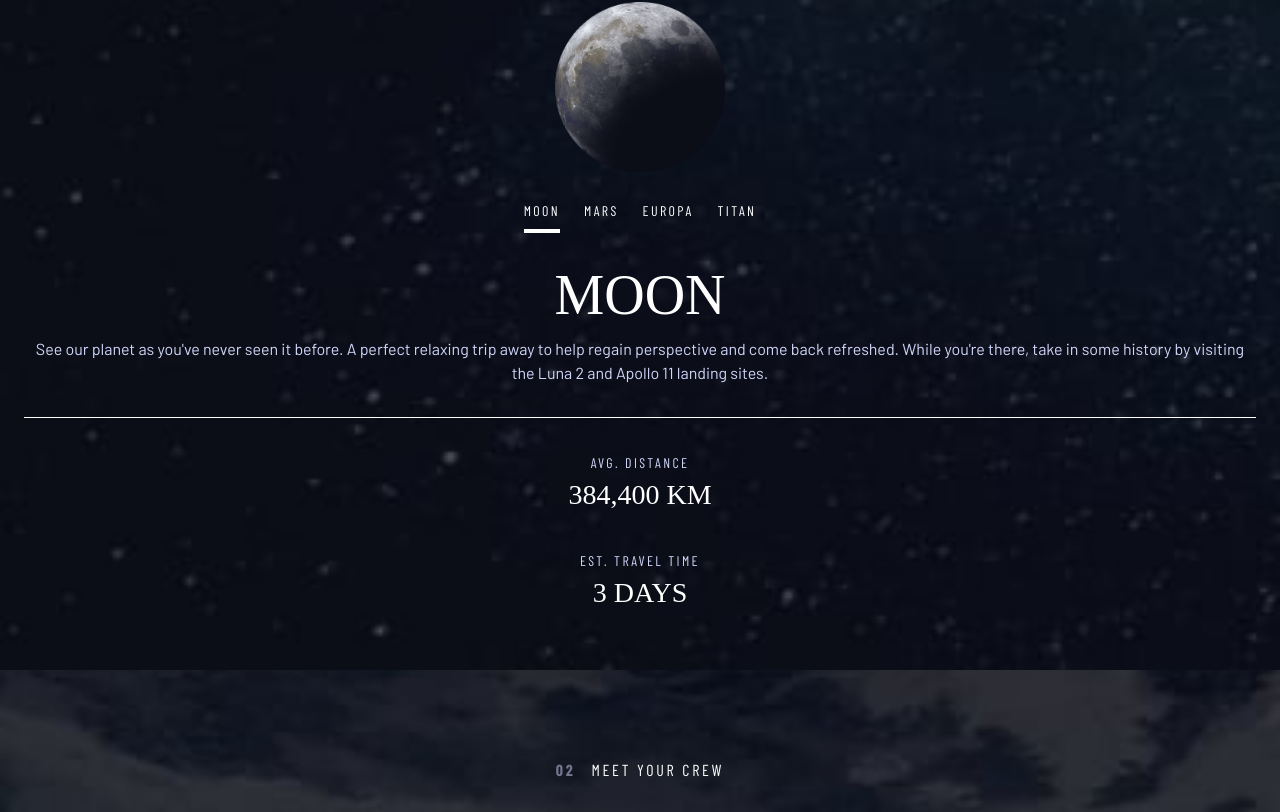
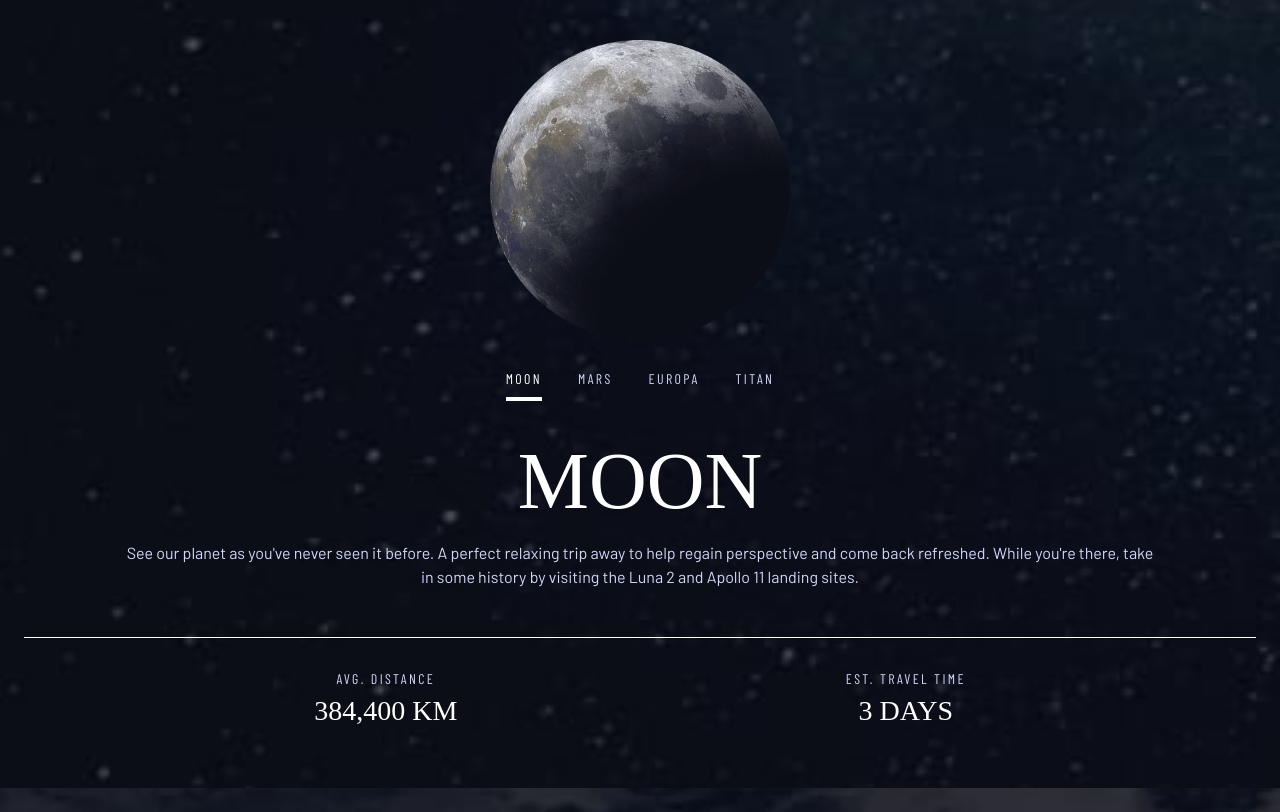
Before and after one commit to EduardoReisUX/space-tourism, a Svelte app: page / in a window 1280 px wide. Shown: the part 1099-1911 px from the top of the page. Built offline with nearby package versions, Linux system fonts and the light colour scheme; a web font is replaced by a local one.

Commit message:
feat: add tablet responsivity to destination section

```diff
--- a/src/components/Destination/Destination.svelte
+++ b/src/components/Destination/Destination.svelte
@@ -9,22 +9,21 @@
 </script>
 
 <section
-  class="relative min-h-screen flex flex-col px-6 mx-auto items-center w-full pt-[5.5rem] pb-14"
+  class="relative min-h-screen flex flex-col px-6 mx-auto items-center w-full pt-[5.5rem] pb-14
+  md:items-start"
+  id="destination"
 >
   <Background section="destination" />
   <ProgressTracker step="01" />
 
   <div
-    class="mt-8 flex flex-col items-center text-brand-white border-b border-brand-white pb-8"
+    class="mt-8 flex flex-col items-center text-brand-white border-b border-brand-white pb-8
+    md:px-24 md:mt-16 md:pb-12"
   >
     <DestinationImg destination="moon" />
-    <div class="flex space-x-6 mt-7">
-      <DestinationOptions />
-    </div>
+    <DestinationOptions />
     <DestinationDescription />
   </div>
 
-  <div class="mt-8 space-y-8">
-    <DestinationMetrics />
-  </div>
+  <DestinationMetrics />
 </section>
--- a/src/components/Destination/DestinationDescription.svelte
+++ b/src/components/Destination/DestinationDescription.svelte
@@ -1,4 +1,4 @@
-<h3 class="mt-5 text-h3 font-serif">MOON</h3>
+<h3 class="mt-5 text-h3 font-serif md:text-[80px]">MOON</h3>
 <p class="text-brand-primary text-center">
   See our planet as you've never seen it before. A perfect relaxing trip away to
   help regain perspective and come back refreshed. While you're there, take in
--- a/src/components/Destination/DestinationImg.svelte
+++ b/src/components/Destination/DestinationImg.svelte
@@ -20,6 +20,7 @@
   <img
     src={destinationImages[destination]}
     alt={"destination"}
-    class="w-[170px] h-[170px] animate-hover"
+    class="w-[170px] h-[170px] animate-hover
+    md:w-[300px] md:h-[300px]"
   />
 {/if}
--- a/src/components/Destination/DestinationMetrics.svelte
+++ b/src/components/Destination/DestinationMetrics.svelte
@@ -1,3 +1,7 @@
+<div
+  class="mt-8 space-y-8 mx-auto
+    md:flex md:space-y-0 md:justify-around md:w-full md:px-24 md:mt-7"
+>
   {#each [["AVG. DISTANCE", "384,400 km"], ["EST. TRAVEL TIME", "3 DAYS"]] as [label, metric]}
     <div class="text-center">
       <span class="text-subh2 font-mono text-brand-primary uppercase"
@@ -8,3 +12,4 @@
       </p>
     </div>
   {/each}
+</div>
--- a/src/components/Destination/DestinationOptions.svelte
+++ b/src/components/Destination/DestinationOptions.svelte
@@ -1,3 +1,7 @@
+<div
+  class="flex space-x-6 mt-7
+  md:space-x-9"
+>
   {#each ["MOON", "MARS", "EUROPA", "TITAN"] as lua, index}
     {#if index === 0}
       <button class="text-subh2 pb-2 border-b-4 font-mono border-brand-white">
@@ -5,9 +9,10 @@
       </button>
     {:else}
       <button
-      class="text-subh2 pb-2 border-b-4 font-mono border-[transparent] duration-100 hover:border-brand-white/25"
+        class="text-subh2 pb-2 border-b-4 font-mono text-brand-primary border-[transparent] duration-100 hover:border-brand-white/25"
       >
         {lua}
       </button>
     {/if}
   {/each}
+</div>
--- a/src/components/shared/ProgressTracker.svelte
+++ b/src/components/shared/ProgressTracker.svelte
@@ -9,14 +9,14 @@
     "03": "SPACE LAUNCH 101",
   };
 
-  let displayStep = Object.keys(stepIndicator).find(
+  let stepNumber = Object.keys(stepIndicator).find(
     (key) => stepIndicator[key] === stepIndicator[step]
   );
 </script>
 
 {#if step}
-  <p class="text-nav text-brand-white font-mono">
-    <span class="mr-4 font-bold text-brand-primary/50">{displayStep}</span
+  <p class="text-nav text-brand-white font-mono md:text-[20px]">
+    <span class="mr-4 font-bold text-brand-primary/25">{stepNumber}</span
     >{stepIndicator[step]}
   </p>
 {/if}
```
Lines whose indentation alone changed are shown as unchanged.
